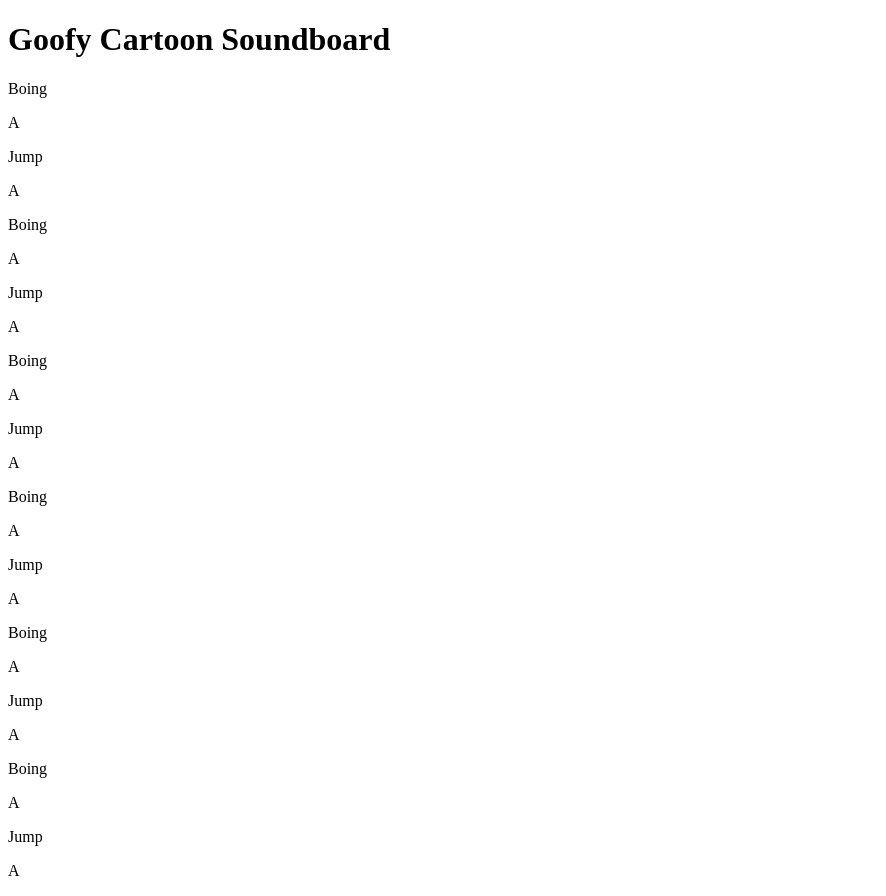
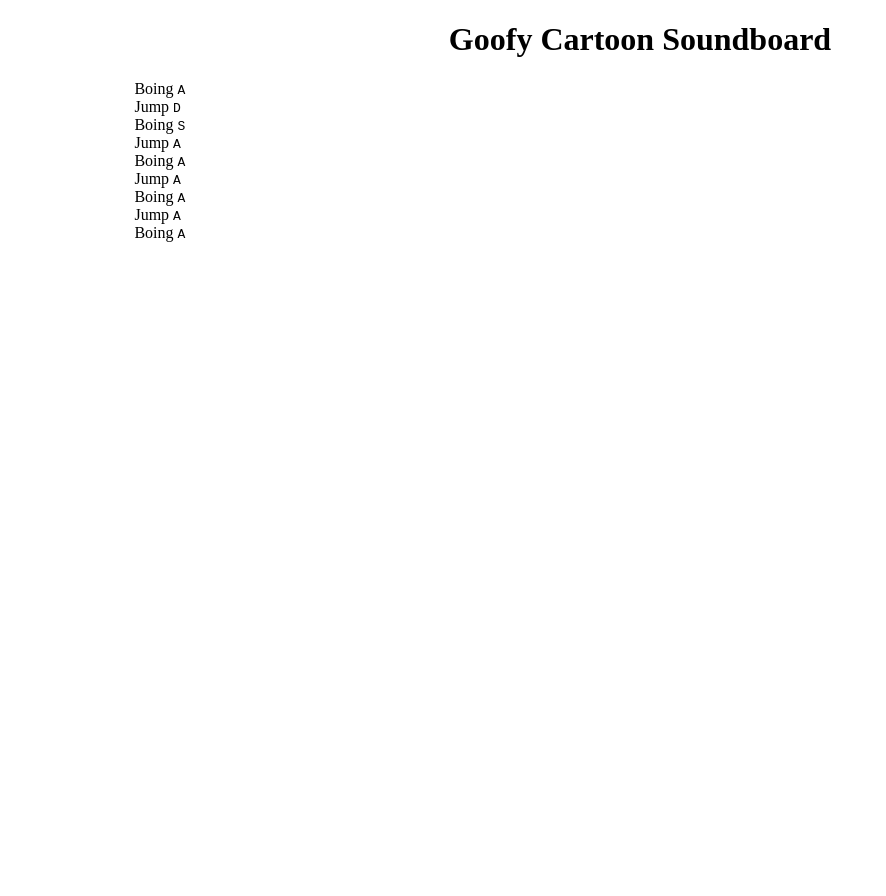
Before and after one commit to nknaeppe/cartoon_soundboard, a plain HTML site: page index.html in a window 1280 px wide. Shown: the whole page, without its empty margins (0-886 px from the left). After the commit the page ends 800 px from the top, so only its background shows below. Drawn offline with Linux system fonts and the light colour scheme.

Commit message:
fixed buttons

```diff
--- a/index.html
+++ b/index.html
@@ -16,55 +16,43 @@
         <h1>Goofy Cartoon Soundboard</h1>
         <div class="container">
             <div class="sound-buttons">
-                <div class="button" data-key="65">
-                    <span>Boing</span>
-                    <p>A</p>
+                <div class="key" data-key="65">
+                    <span class="sound">Boing</span>
+                    <kbd>A</kbd>
                 </div>
-                <div class="button" data-key="83">
-                    <span>Jump</span>
-                    <p>A</p>
+                <div class="key" data-key="83">
+                    <span class="sound">Jump</span>
+                    <kbd>D</kbd>
                 </div>
-                <div class="button" data-key="65">
-                    <span>Boing</span>
-                    <p>A</p>
+                <div class="key" data-key="68">
+                    <span class="sound">Boing</span>
+                    <kbd>S</kbd>
                 </div>
-                <div class="button" data-key="83">
-                    <span>Jump</span>
-                    <p>A</p>
+                <div class="key" data-key="70">
+                    <span class="sound">Jump</span>
+                    <kbd>A</kbd>
                 </div>
-              <div class="button" data-key="65">
-                    <span>Boing</span>
-                    <p>A</p>
+              <div class="key" data-key="71">
+                    <span class="sound">Boing</span>
+                    <kbd>A</kbd>
                 </div>
-                <div class="button" data-key="83">
-                    <span>Jump</span>
-                    <p>A</p>
+                <div class="key" data-key="72">
+                    <span class="sound">Jump</span>
+                    <kbd>A</kbd>
                 </div>
-                 <div class="button" data-key="65">
-                    <span>Boing</span>
-                    <p>A</p>
+                 <div class="key" data-key="74">
+                    <span class="sound">Boing</span>
+                    <kbd>A</kbd>
                 </div>
-                <div class="button" data-key="83">
-                    <span>Jump</span>
-                    <p>A</p>
+                <div class="key" data-key="75">
+                    <span class="sound">Jump</span>
+                    <kbd>A</kbd>
                 </div>
-                 <div class="button" data-key="65">
-                    <span>Boing</span>
-                    <p>A</p>
+                 <div class="key" data-key="76">
+                    <span class="sound">Boing</span>
+                    <kbd>A</kbd>
                 </div>
-                <div class="button" data-key="83">
-                    <span>Jump</span>
-                    <p>A</p>
-                </div>
-                 <div class="button" data-key="65">
-                    <span>Boing</span>
-                    <p>A</p>
-                </div>
-                <div class="button" data-key="83">
-                    <span>Jump</span>
-                    <p>A</p>
-                </div>
-            </div>
+           </div>
         </div>
         <audio data-key="65" src="./sounds/boing-6222.mp3"></audio>
         <audio data-key="83" src="./sounds/cartoon-jump-6462.mp3"></audio>
--- a/style.css
+++ b/style.css
@@ -0,0 +1,9 @@
+h1{
+    text-align: center;
+}
+.container{
+    width: 80%;
+    margin:auto;
+    display: flex;
+    flex-flow: row wrap;
+}
```
